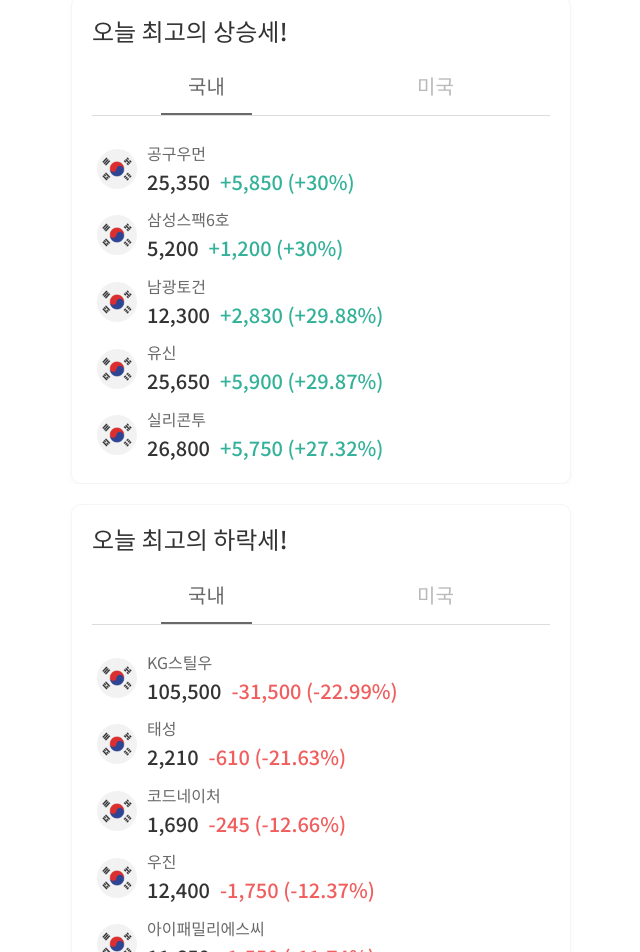
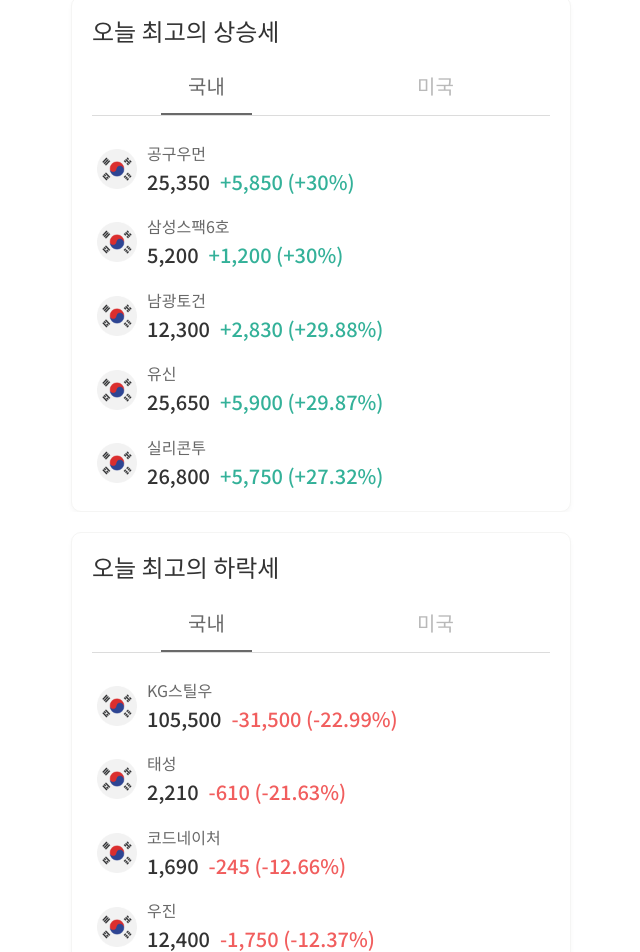
Before and after one commit to GBSIM/oruum_frontend, a React (Create React App) app: page / in a window 1280 px wide. Shown: the part 580-1532 px from the top of the page, without its empty margins (319-959 px from the left). Built offline with nearby package versions, Linux system fonts and the light colour scheme.

Commit message:
update home deisgn

```diff
--- a/src/components/library/ui/economy/EconomyCalendar/EconomyCalendar.js
+++ b/src/components/library/ui/economy/EconomyCalendar/EconomyCalendar.js
@@ -42,7 +42,7 @@
                 isKorea={isEconomyCalendarKorea}
                 onClickEvent={economyCalendarCountryClickEvent}></CountrySelector>
             <div style={{height:'30px'}}></div>
-            <div>
+            <div style={{display:'flex',flexDirection:'column',rowGap:'7px'}}>
                 {economyEventList}
             </div>
             <div style={{height:'30px'}}></div>
--- a/src/components/library/ui/home/MarketGainer/MarketGainer.js
+++ b/src/components/library/ui/home/MarketGainer/MarketGainer.js
@@ -35,13 +35,15 @@
 
     return (
         <div>
-            <h2 style={{color:'#333333',margin:'0'}}>오늘 최고의 상승세!</h2>
+            <h2 style={{color:'#333333',margin:'0'}}>오늘 최고의 상승세</h2>
             <div style={{minHeight:'20px'}}></div>
             <CountrySelector
                 isKorea={isMarketGainerKorea}
                 onClickEvent={marketGainerCountryClickEvent}></CountrySelector>
             <div style={{minHeight:'20px'}}></div>
-            {marketGainerList}
+            <div style={{display:'flex',flexDirection:'column',rowGap:'7px'}}>
+                {marketGainerList}
+            </div>
         </div>
     )
 }
--- a/src/components/library/ui/home/MarketLoser/MarketLoser.js
+++ b/src/components/library/ui/home/MarketLoser/MarketLoser.js
@@ -35,13 +35,15 @@
 
     return (
         <div>
-            <h2 style={{color:'#333333',margin:'0'}}>오늘 최고의 하락세!</h2>
+            <h2 style={{color:'#333333',margin:'0'}}>오늘 최고의 하락세</h2>
             <div style={{minHeight:'20px'}}></div>
             <CountrySelector
                 isKorea={isMarketLoserKorea}
                 onClickEvent={marketLoserCountryClickEvent}></CountrySelector>
             <div style={{minHeight:'20px'}}></div>
-            {marketLoserList}
+            <div style={{display:'flex',flexDirection:'column',rowGap:'7px'}}>
+                {marketLoserList}
+            </div>
         </div>
     )
 }
--- a/src/components/library/ui/stock/StockCheckPoint/StockCheckPoint.js
+++ b/src/components/library/ui/stock/StockCheckPoint/StockCheckPoint.js
@@ -19,7 +19,7 @@
                               '전기차뿐만 아니라 스페이스X, 스타링크, 휴머노이드 로봇 등 시너지를 일으킬 수 있는 다양한 사업']}></CheckPoints>
             <div style={{height:'30px'}}></div>
             <CheckPoints
-                title={koreanName + ', 좀 더 생각해봐야...?!'}
+                title={koreanName + ', 좀 더 생각해봐야...'}
                 titleImage={require('../../images/Icon/icon_minus_light_black.png')}
                 textImage={require('../../images/Icon/icon_danger_yellow.png')}
                 checkPoints={['과도하게 높은 이익 대비 주가',
--- a/src/components/library/ui/stock/StockIncome/StockIncome.js
+++ b/src/components/library/ui/stock/StockIncome/StockIncome.js
@@ -24,7 +24,7 @@
     return (
         <div>
             <h3 className='stock-income-title'>
-                {koreanName}의 매출과 영업이익은 매년 성장 중!
+                {koreanName}의 매출과 영업이익은 매년 성장 중
             </h3>
             <div style={{height:'30px'}}></div>
             <div className="stock-income-container">
```
